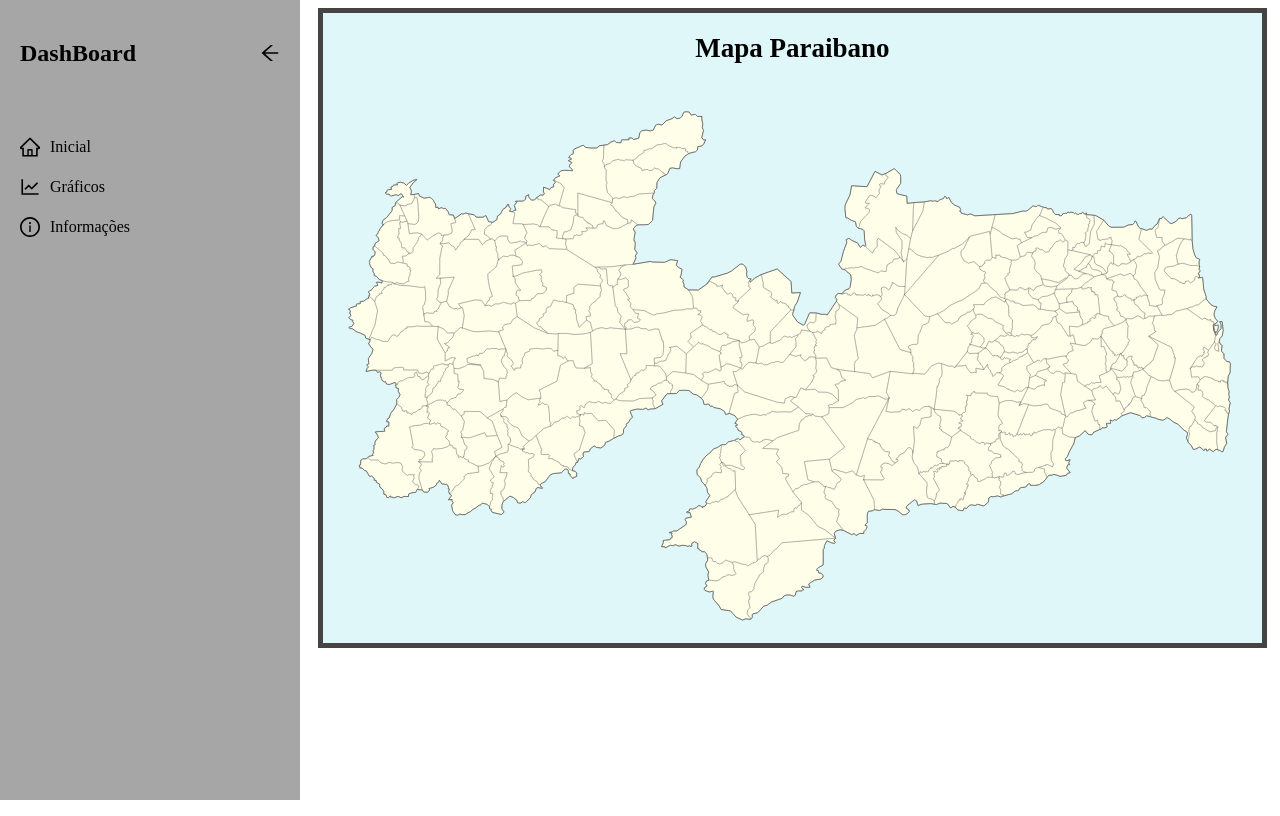
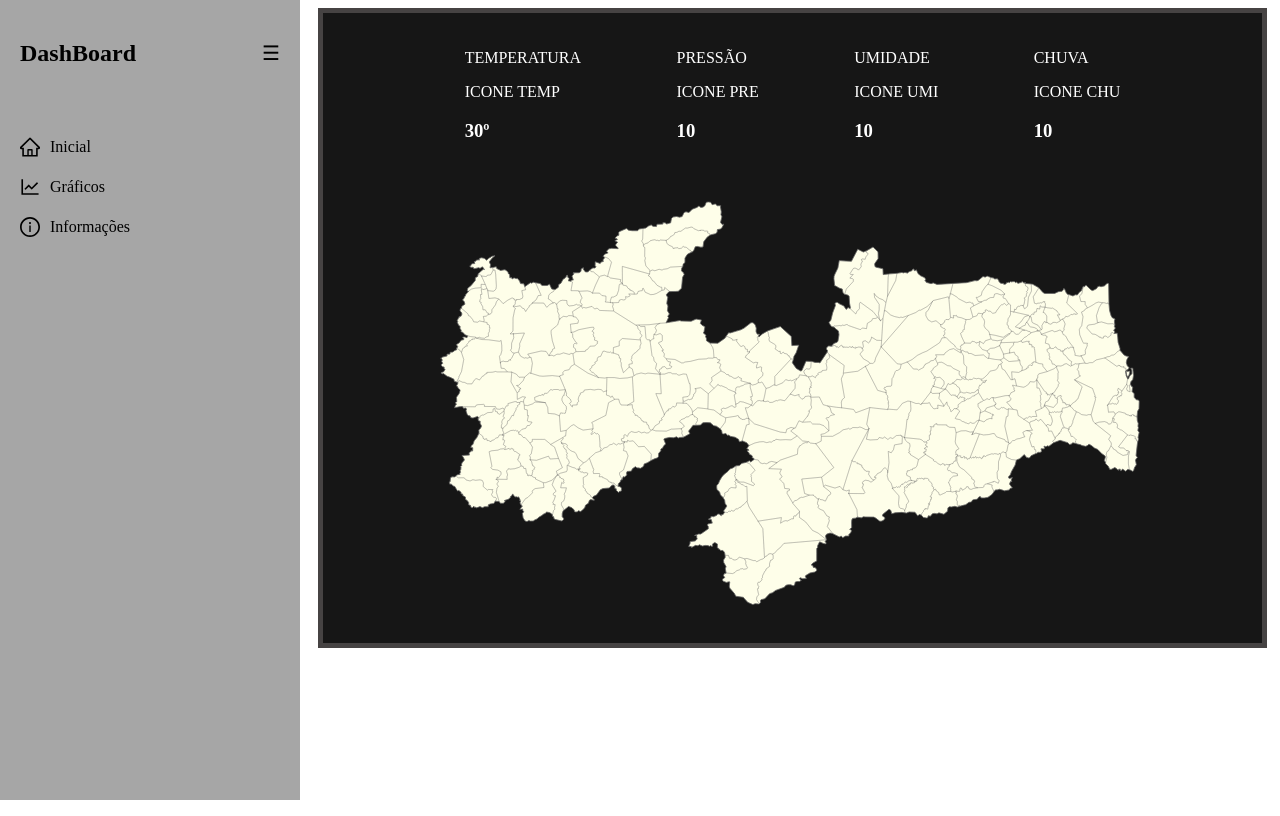
Before and after one commit to Pedroo722/Estacao-Meteorologica, a React (Create React App) app: page / in a window 1280 px wide. Built offline with nearby package versions, Linux system fonts and the light colour scheme.

Commit message:
ParaibaMap.jsx

```diff
--- a/src/components/DashBar.jsx
+++ b/src/components/DashBar.jsx
@@ -1,38 +1,41 @@
-import React from 'react';
-import { HomeOutlined, LineChartOutlined, InfoCircleOutlined, ArrowLeftOutlined } from '@ant-design/icons';
-import { useNavigate } from 'react-router-dom';
+import React, { useState } from 'react';
+import { HomeOutlined, LineChartOutlined, InfoCircleOutlined } from '@ant-design/icons';
 
 const DashBar = () => {
-  const navigate = useNavigate();
+  const [isMinimized, setIsMinimized] = useState(false);
 
-  const handleGoBack = () => {
-    navigate(-1);
+  const handleToggleDashBar = () => {
+    setIsMinimized(!isMinimized);
   };
 
   return (
     <aside style={{
-        width: '300px',
+        width: isMinimized ? '50px' : '300px',  // Tamanho reduzido quando minimizado
         backgroundColor: '#a6a6a6',
         height: '100vh',
         position: 'fixed',
         left: 0,
         top: 0,
-        padding: '20px',
-        boxSizing: 'border-box'
+        padding: isMinimized ? '10px' : '20px', // Ajusta o padding ao minimizar
+        boxSizing: 'border-box',
+        transition: 'width 0.3s ease' // Animação suave para minimizar/maximizar
       }}>
       <div style={{
         display: 'flex',
-        justifyContent: 'space-between',
+        justifyContent: isMinimized ? 'center' : 'space-between',
         alignItems: 'center',
-        marginBottom: '50px'
+        marginBottom: isMinimized ? '0' : '50px'
       }}>
-        <h2>DashBoard</h2>
-        <ArrowLeftOutlined
+        {!isMinimized && <h2>DashBoard</h2>}
+        <div
           style={{ fontSize: '20px', cursor: 'pointer' }}
-          onClick={handleGoBack}
-        />
+          onClick={handleToggleDashBar}
+        >
+          &#9776; {/* Ícone de menu que sempre estará visível */}
+        </div>
       </div>
 
+      {!isMinimized && (  // Condicional para mostrar/esconder o conteúdo da barra
         <nav style={{ display: 'flex', flexDirection: 'column', gap: '20px' }}>
           <div style={{ display: 'flex', alignItems: 'center', cursor: 'pointer' }}>
             <HomeOutlined style={{ fontSize: '20px', marginRight: '10px' }} />
@@ -47,6 +50,7 @@ const DashBar = () => {
             <span>Informações</span>
           </div>
         </nav>
+      )}
     </aside>
   );
 };
--- a/src/components/ParaibaMap.jsx
+++ b/src/components/ParaibaMap.jsx
@@ -1,7 +1,28 @@
-import React from 'react';
+import React, { useState } from 'react';
 import { ReactComponent as ParaibaSVG } from '../data/ParaibaMap.svg';
 
-const ParaibaMap = () => {
+const ParaibaMap = ({ selectedStation }) => {
+  const stationInfo = selectedStation ? (
+    <div style={{
+      backgroundColor: '#2a6e4b',
+      color: '#fff',
+      padding: '10px',
+      borderRadius: '8px',
+      position: 'absolute',
+      bottom: '20px',
+      right: '20px',
+      fontSize: '16px'
+    }}>
+      <h4>{selectedStation.name} ({selectedStation.id})</h4>
+      <p><strong>Cidade:</strong> {selectedStation.name}</p>
+      <p><strong>Código:</strong> {selectedStation.id}</p>
+      <p><strong>Estado:</strong> Paraíba</p>
+      <p><strong>Latitude:</strong> -7.12</p>
+      <p><strong>Longitude:</strong> -34.86</p>
+      <p><strong>Data de criação:</strong> 10/09/2020</p>
+    </div>
+  ) : null;
+
   return (
     <div style={{
       width: '100%',
@@ -9,12 +30,41 @@ const ParaibaMap = () => {
       display: 'flex',
       flexDirection: 'column',
       alignItems: 'center',
+      justifyContent: 'center',
       overflow: 'hidden',
-      backgroundColor: '#e0f7fa',
+      backgroundColor: '#161616',
       position: 'relative'
     }}>
-      <h2 style={{ textAlign: 'center', margin: '20px 0', fontSize: '27px' }}>Mapa Paraibano</h2>
-      <ParaibaSVG />
+      <div style={{
+        display: 'flex',
+        justifyContent: 'space-around',
+        width: '80%',
+        marginBottom: '20px',
+        color: '#fff'
+      }}>
+        <div>
+          <p>TEMPERATURA</p>
+          <p>ICONE TEMP</p>
+          <h3>30º</h3>
+        </div>
+        <div>
+          <p>PRESSÃO</p>
+          <p>ICONE PRE</p>
+          <h3>10</h3>
+        </div>
+        <div>
+          <p>UMIDADE</p>
+          <p>ICONE UMI</p>
+          <h3>10</h3>
+        </div>
+        <div>
+          <p>CHUVA</p>
+          <p>ICONE CHU</p>
+          <h3>10</h3>
+        </div>
+      </div>
+      <ParaibaSVG style={{ width: '80%', height: 'auto' }} />
+      {stationInfo}
     </div>
   );
 };
--- a/src/pages/Home.jsx
+++ b/src/pages/Home.jsx
@@ -19,8 +19,8 @@ const Home = () => {
   return (
     <div className="container" style={{ display: 'flex', height: '100vh', width: '100%' }}>
         <DashBar />
-        <div className="map-container" style={{ flexGrow: 1, position: 'relative', marginLeft: '310px', marginRight: '5px' }}>
-            <ParaibaMap />
+        <div className="map-container" style={{ flexGrow: 1, position: 'relative', marginLeft: '310px', marginRight: '5px', backgroundColor: '#0d0d0d' }}>
+            <ParaibaMap selectedStation={selectedStation} />
         </div>
     </div>
   );
```
Lines whose indentation alone changed are shown as unchanged.
